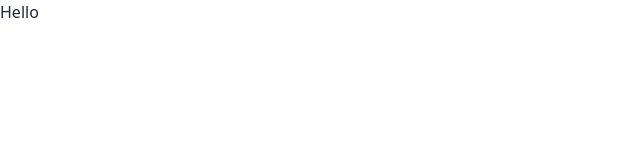
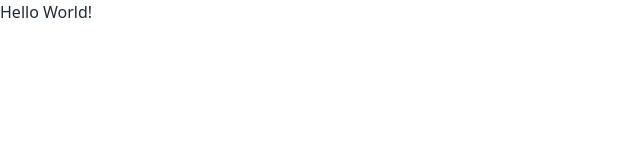
Before and after one commit to JoaoHamerski/vue-tailwind-components, a Vue app: page / in a window 1280 px wide. Shown: the top 160 px of the page, without its empty margins (0-640 px from the left). Built offline with nearby package versions, Linux system fonts and the light colour scheme.

Commit message:
chore: change App.vue generic text

```diff
--- a/src/App.vue
+++ b/src/App.vue
@@ -1,3 +1,3 @@
 <template>
-  <div>Hello</div>
+  <div>Hello World!</div>
 </template>
```
